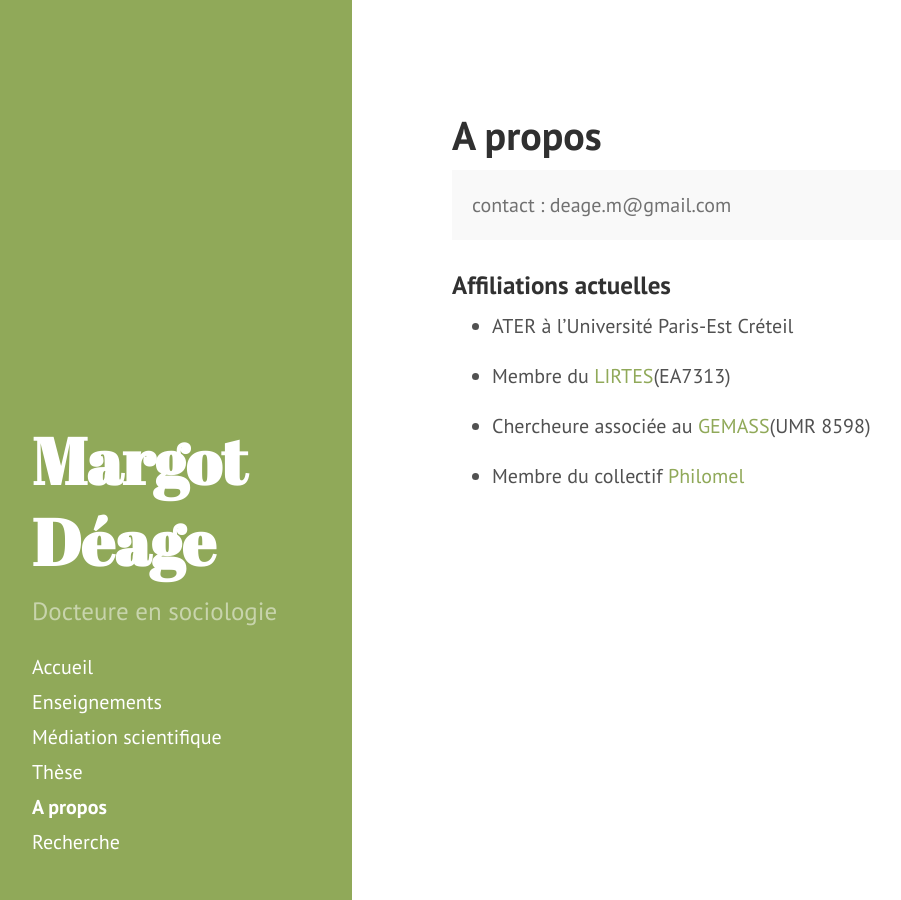
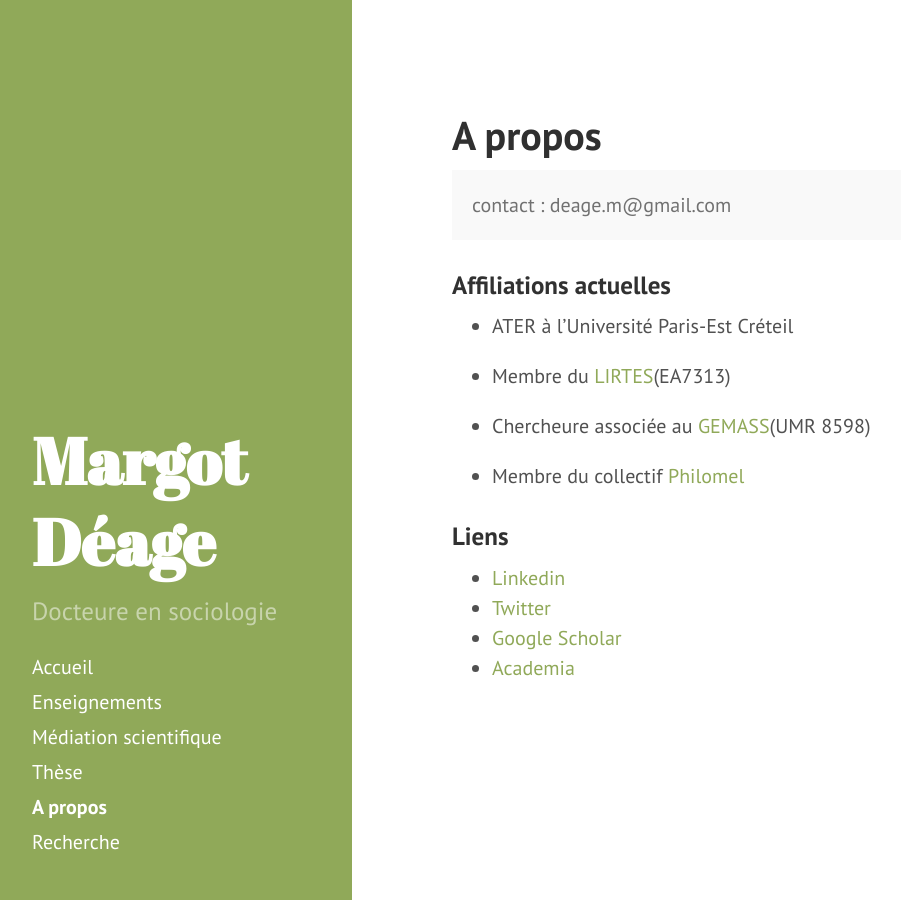
Before and after one commit to margotdeage/margotdeage.github.io, a Jekyll site: the page built from index.md, in a window 1280 px wide. Shown: the whole page, without its empty margins (8-909 px from the left). Built offline with Jekyll 4.4.1, drawn with Linux system fonts in a browser that asks for light colours; the list of posts is cut into pages by our own code.

Commit message:
Update index.md

```diff
--- a/index.md
+++ b/index.md
@@ -18,3 +18,11 @@ title: A propos
 * Chercheure associée au [GEMASS](https://www.gemass.fr/margot-deage)(UMR 8598)
 
 * Membre du collectif [Philomel](https://philomel.hypotheses.org/annuaire/profil-de-margot-deage)
+
+
+### Liens
+
+* [Linkedin](https://www.linkedin.com/in/margot-d%C3%A9age-435a3a170/?originalSubdomain=fr)
+* [Twitter](https://twitter.com/stalkologist)
+* [Google Scholar](https://scholar.google.fr/citations?user=CwkHhTcAAAAJ&hl=fr)
+* [Academia](https://u-pec.academia.edu/MargotD%C3%A9age)
```
